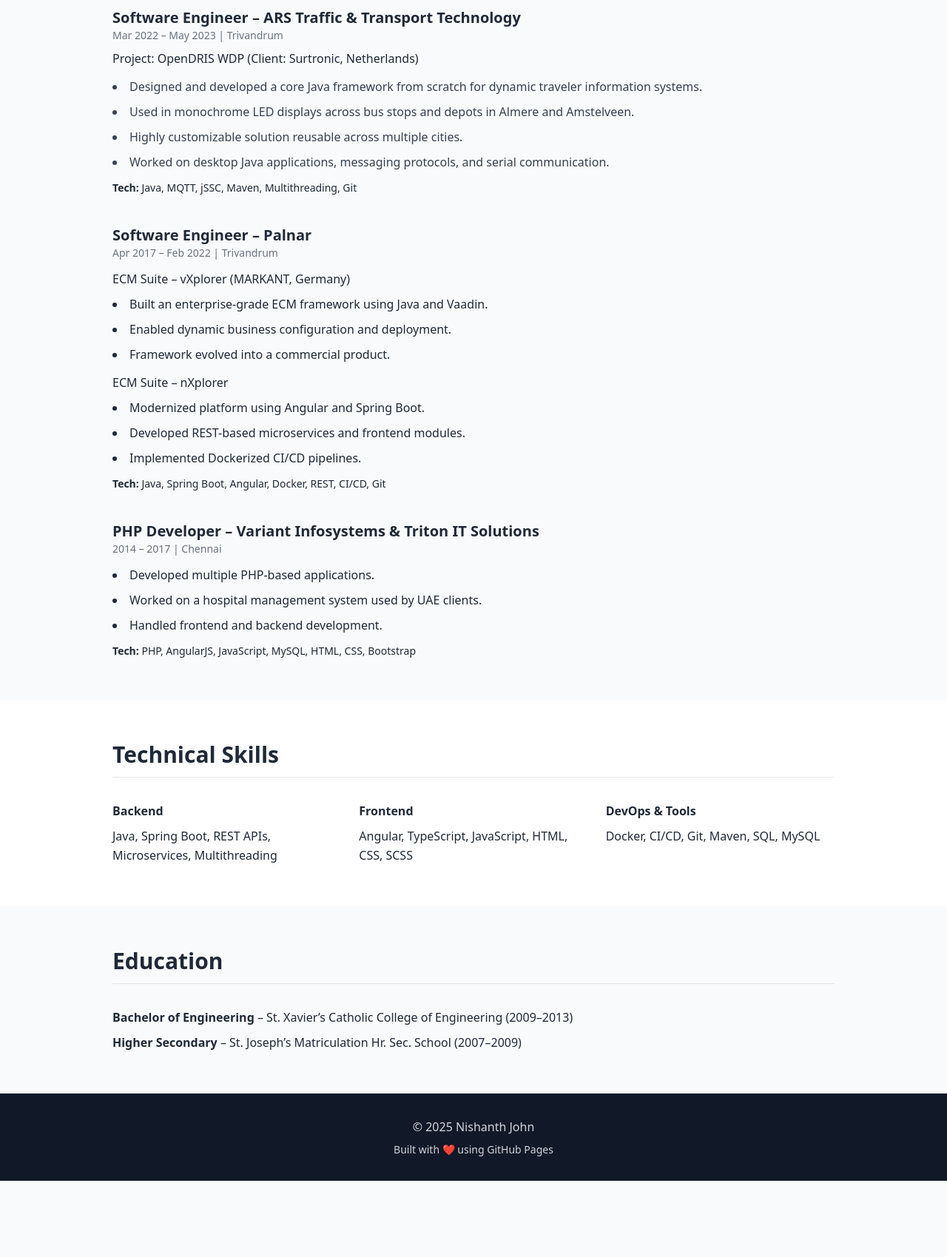
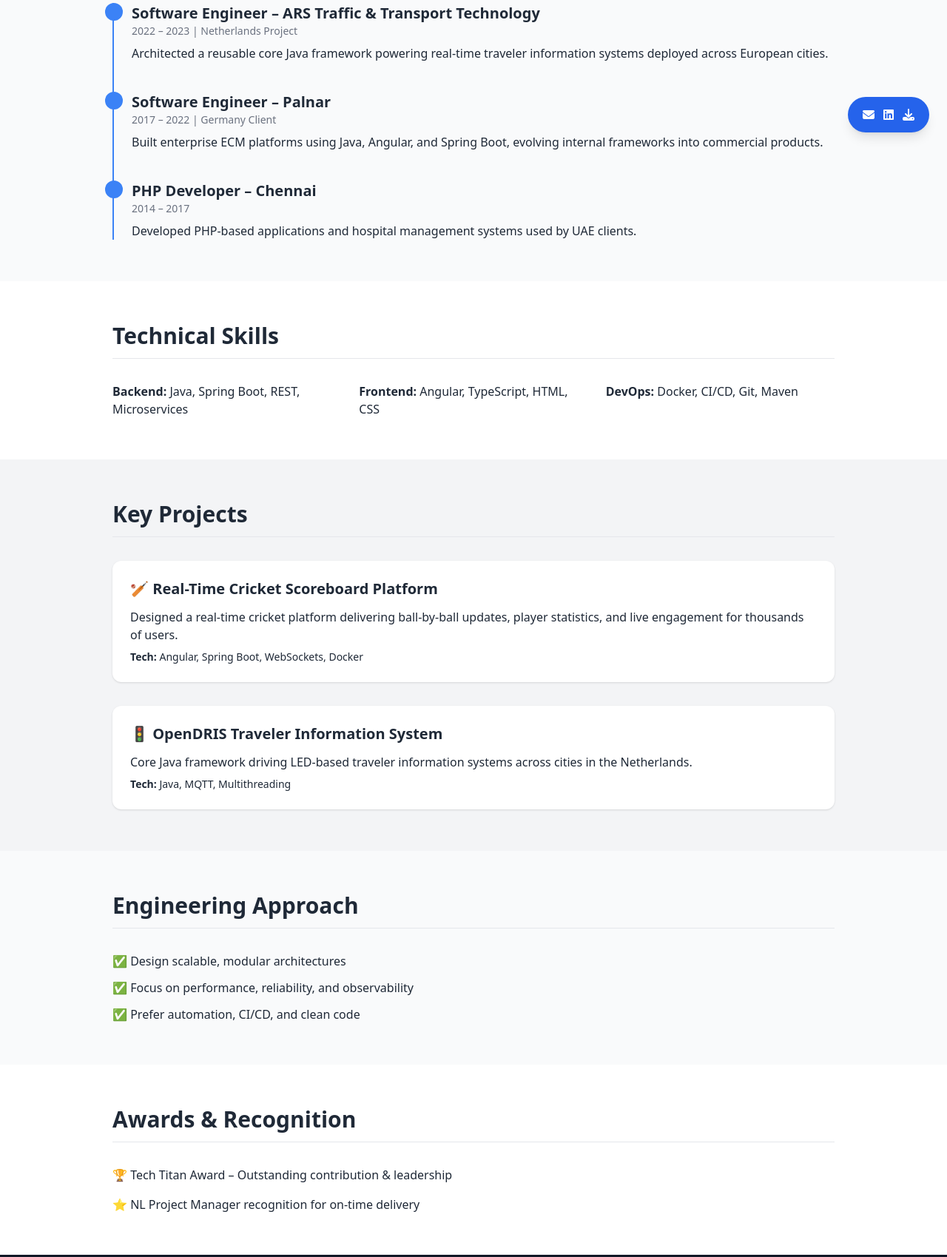
Before and after one commit to Nisnt/cv, a plain HTML site: page index.html in a window 1280 px wide. Shown: the part 597-2296 px from the top of the page at 74% size. Before the commit the page ends 2193 px from the top, so only its background shows below. Drawn offline with nearby package versions, Linux system fonts and the light colour scheme.

Commit message:
upgradation

```diff
--- a/index.html
+++ b/index.html
@@ -3,33 +3,24 @@
   <head>
     <meta charset="UTF-8" />
     <meta name="viewport" content="width=device-width, initial-scale=1.0" />
-    <title>Nishanth John | Software Engineer</title>
+
+    <title>Nishanth John | Senior Software Engineer</title>
+
+    <!-- SEO -->
     <meta
       name="description"
-      content="Nishanth John – Senior Software Engineer with 11+ years experience in Java, Spring Boot, Angular, Microservices and Cloud-native systems."
+      content="Senior Software Engineer with 11+ years experience in Java, Spring Boot, Angular, Microservices and scalable system design."
     />
-
-    <!-- Tailwind CDN -->
-    <script src="https://cdn.tailwindcss.com"></script>
-
-    <script>
-      tailwind.config = {
-        darkMode: "class",
-      };
-    </script>
-
-    <!-- Icons -->
-    <link
-      rel="stylesheet"
-      href="https://cdnjs.cloudflare.com/ajax/libs/font-awesome/6.5.0/css/all.min.css"
+    <meta
+      name="keywords"
+      content="Nishanth John, Senior Software Engineer, Java Developer, Spring Boot, Angular, Microservices, Trivandrum, Chennai, Remote"
     />
     <meta name="author" content="Nishanth John" />
+    <link rel="canonical" href="https://nisnt.github.io/cv/" />
     <meta
-      name="keywords"
-      content="Nishanth John, Software Engineer, Java Developer, Spring Boot, Angular Developer, Microservices Engineer, Trivandrum, Chennai"
+      name="google-site-verification"
+      content="STbN-4TU76JQ1HWoSIJleZ2u3vhd-jZMHWgXuL2qE-Y"
     />
-
-    <link rel="canonical" href="https://nisnt.github.io/cv/" />
 
     <!-- Open Graph -->
     <meta
@@ -38,25 +29,50 @@
     />
     <meta
       property="og:description"
-      content="Senior Software Engineer with 11+ years experience in Java, Spring Boot, Angular, Microservices"
+      content="11+ years experience in Java, Angular, Spring Boot and enterprise systems"
     />
     <meta property="og:url" content="https://nisnt.github.io/cv/" />
     <meta property="og:type" content="website" />
-    <meta
-      name="google-site-verification"
-      content="STbN-4TU76JQ1HWoSIJleZ2u3vhd-jZMHWgXuL2qE-Y"
+
+    <!-- Schema -->
+    <script type="application/ld+json">
+      {
+        "@context": "https://schema.org",
+        "@type": "Person",
+        "name": "Nishanth John",
+        "jobTitle": "Senior Software Engineer",
+        "url": "https://nisnt.github.io/cv/",
+        "sameAs": [
+          "https://www.linkedin.com/in/nisnt/",
+          "https://github.com/Nisnt"
+        ]
+      }
+    </script>
+
+    <!-- Tailwind -->
+    <script src="https://cdn.tailwindcss.com"></script>
+    <script>
+      tailwind.config = { darkMode: "class" };
+    </script>
+
+    <!-- Icons -->
+    <link
+      rel="stylesheet"
+      href="https://cdnjs.cloudflare.com/ajax/libs/font-awesome/6.5.0/css/all.min.css"
     />
   </head>
 
   <body
-    class="bg-gray-50 text-gray-800 dark:bg-gray-900 dark:text-gray-200 leading-relaxed transition-colors"
+    class="bg-gray-50 text-gray-800 dark:bg-gray-900 dark:text-gray-200 transition-colors"
   >
     <!-- HERO -->
-    <section class="bg-gradient-to-r from-blue-600 to-indigo-700 text-white">
+    <section
+      class="relative bg-gradient-to-r from-blue-600 to-indigo-700 text-white"
+    >
       <div class="absolute top-6 right-6">
         <button
           id="themeToggle"
-          class="bg-white/20 hover:bg-white/30 dark:bg-black/30 dark:hover:bg-black/50 text-white px-4 py-2 rounded-full text-sm backdrop-blur"
+          class="bg-white/20 px-4 py-2 rounded-full text-sm backdrop-blur hover:bg-white/30"
         >
           🌙 Dark
         </button>
@@ -65,40 +81,35 @@
       <div class="max-w-5xl mx-auto px-6 py-20 text-center">
         <h1 class="text-4xl md:text-5xl font-bold">Nishanth John</h1>
         <p class="mt-4 text-xl">Senior Software Engineer</p>
+
         <p class="mt-6 max-w-3xl mx-auto text-blue-100">
-          Analytical and detail-oriented Software Engineer with 11+ years of
-          experience building scalable, customizable, and high-performance
-          applications using Java, Spring Boot, Angular, and Microservices.
+          Senior Software Engineer with 11+ years of experience designing and
+          delivering scalable, enterprise-grade applications. Strong expertise
+          in Java, Spring Boot, Angular, and microservices architecture with
+          international project exposure.
         </p>
 
         <div class="mt-8 flex justify-center gap-6 text-lg">
-          <a href="mailto:nisntjohn@gmail.com" class="hover:text-yellow-300"
+          <a href="mailto:nisntjohn@gmail.com"
             ><i class="fa-solid fa-envelope"></i
           ></a>
-          <a
-            href="https://www.linkedin.com/in/nisnt/"
-            target="_blank"
-            class="hover:text-yellow-300"
+          <a href="https://www.linkedin.com/in/nisnt/" target="_blank"
             ><i class="fa-brands fa-linkedin"></i
           ></a>
-          <a
-            href="https://github.com/Nisnt"
-            target="_blank"
-            class="hover:text-yellow-300"
+          <a href="https://github.com/Nisnt" target="_blank"
             ><i class="fa-brands fa-github"></i
           ></a>
-        </div>
         </div>
 
         <div class="mt-8">
           <a
             href="assets/Nishanth_John_Resume.pdf"
             download
-          class="inline-flex items-center gap-2 bg-yellow-400 text-gray-900 px-6 py-3 rounded-full font-semibold hover:bg-yellow-300 transition"
+            class="bg-yellow-400 text-gray-900 px-6 py-3 rounded-full font-semibold hover:bg-yellow-300"
           >
-          <i class="fa-solid fa-download"></i>
-          Download Resume
+            <i class="fa-solid fa-download mr-2"></i>Download Resume
           </a>
+        </div>
       </div>
     </section>
 
@@ -108,141 +119,158 @@
         Professional Experience
       </h2>
 
-      <!-- ARS -->
+      <div class="relative border-l-2 border-blue-500 pl-6">
         <div class="mb-10">
+          <span
+            class="absolute -left-3 w-6 h-6 bg-blue-500 rounded-full"
+          ></span>
           <h3 class="text-xl font-semibold">
             Software Engineer – ARS Traffic & Transport Technology
           </h3>
-        <p class="text-sm text-gray-500">Mar 2022 – May 2023 | Trivandrum</p>
-        <p class="mt-2 font-medium">
-          Project: OpenDRIS WDP (Client: Surtronic, Netherlands)
-        </p>
-        <ul class="list-disc list-inside mt-3 space-y-2 text-gray-700">
-          <li>
-            Designed and developed a core Java framework from scratch for
-            dynamic traveler information systems.
-          </li>
-          <li>
-            Used in monochrome LED displays across bus stops and depots in
-            Almere and Amstelveen.
-          </li>
-          <li>Highly customizable solution reusable across multiple cities.</li>
-          <li>
-            Worked on desktop Java applications, messaging protocols, and serial
-            communication.
-          </li>
-        </ul>
-        <p class="mt-3 text-sm">
-          <strong>Tech:</strong> Java, MQTT, jSSC, Maven, Multithreading, Git
+          <p class="text-sm text-gray-500">2022 – 2023 | Netherlands Project</p>
+          <p class="mt-2">
+            Architected a reusable core Java framework powering real-time
+            traveler information systems deployed across European cities.
           </p>
         </div>
 
-      <!-- PALNAR -->
         <div class="mb-10">
+          <span
+            class="absolute -left-3 w-6 h-6 bg-blue-500 rounded-full"
+          ></span>
           <h3 class="text-xl font-semibold">Software Engineer – Palnar</h3>
-        <p class="text-sm text-gray-500">Apr 2017 – Feb 2022 | Trivandrum</p>
-
-        <p class="mt-3 font-medium">ECM Suite – vXplorer (MARKANT, Germany)</p>
-        <ul class="list-disc list-inside mt-2 space-y-2">
-          <li>
-            Built an enterprise-grade ECM framework using Java and Vaadin.
-          </li>
-          <li>Enabled dynamic business configuration and deployment.</li>
-          <li>Framework evolved into a commercial product.</li>
-        </ul>
-
-        <p class="mt-3 font-medium">ECM Suite – nXplorer</p>
-        <ul class="list-disc list-inside mt-2 space-y-2">
-          <li>Modernized platform using Angular and Spring Boot.</li>
-          <li>Developed REST-based microservices and frontend modules.</li>
-          <li>Implemented Dockerized CI/CD pipelines.</li>
-        </ul>
-
-        <p class="mt-3 text-sm">
-          <strong>Tech:</strong> Java, Spring Boot, Angular, Docker, REST,
-          CI/CD, Git
+          <p class="text-sm text-gray-500">2017 – 2022 | Germany Client</p>
+          <p class="mt-2">
+            Built enterprise ECM platforms using Java, Angular, and Spring Boot,
+            evolving internal frameworks into commercial products.
           </p>
         </div>
 
-      <!-- PHP -->
         <div>
-        <h3 class="text-xl font-semibold">
-          PHP Developer – Variant Infosystems & Triton IT Solutions
-        </h3>
-        <p class="text-sm text-gray-500">2014 – 2017 | Chennai</p>
-        <ul class="list-disc list-inside mt-3 space-y-2">
-          <li>Developed multiple PHP-based applications.</li>
-          <li>Worked on a hospital management system used by UAE clients.</li>
-          <li>Handled frontend and backend development.</li>
-        </ul>
-        <p class="mt-3 text-sm">
-          <strong>Tech:</strong> PHP, AngularJS, JavaScript, MySQL, HTML, CSS,
-          Bootstrap
+          <span
+            class="absolute -left-3 w-6 h-6 bg-blue-500 rounded-full"
+          ></span>
+          <h3 class="text-xl font-semibold">PHP Developer – Chennai</h3>
+          <p class="text-sm text-gray-500">2014 – 2017</p>
+          <p class="mt-2">
+            Developed PHP-based applications and hospital management systems
+            used by UAE clients.
           </p>
+        </div>
       </div>
     </section>
 
     <!-- SKILLS -->
-    <section class="bg-white">
+    <section class="bg-white dark:bg-gray-800">
       <div class="max-w-5xl mx-auto px-6 py-14">
         <h2 class="text-3xl font-bold mb-8 border-b pb-3">Technical Skills</h2>
-
         <div class="grid md:grid-cols-3 gap-6">
-          <div>
-            <h4 class="font-semibold mb-2">Backend</h4>
-            <p>Java, Spring Boot, REST APIs, Microservices, Multithreading</p>
-          </div>
-          <div>
-            <h4 class="font-semibold mb-2">Frontend</h4>
-            <p>Angular, TypeScript, JavaScript, HTML, CSS, SCSS</p>
-          </div>
-          <div>
-            <h4 class="font-semibold mb-2">DevOps & Tools</h4>
-            <p>Docker, CI/CD, Git, Maven, SQL, MySQL</p>
-          </div>
+          <p>
+            <strong>Backend:</strong> Java, Spring Boot, REST, Microservices
+          </p>
+          <p><strong>Frontend:</strong> Angular, TypeScript, HTML, CSS</p>
+          <p><strong>DevOps:</strong> Docker, CI/CD, Git, Maven</p>
         </div>
       </div>
     </section>
 
-    <!-- EDUCATION -->
+    <!-- PROJECTS -->
+    <section class="bg-gray-100 dark:bg-gray-900">
+      <div class="max-w-5xl mx-auto px-6 py-14">
+        <h2 class="text-3xl font-bold mb-8 border-b pb-3">Key Projects</h2>
+
+        <div class="bg-white dark:bg-gray-800 p-6 rounded-xl shadow mb-8">
+          <h3 class="text-xl font-semibold">
+            🏏 Real-Time Cricket Scoreboard Platform
+          </h3>
+          <p class="mt-3">
+            Designed a real-time cricket platform delivering ball-by-ball
+            updates, player statistics, and live engagement for thousands of
+            users.
+          </p>
+          <p class="mt-2 text-sm">
+            <strong>Tech:</strong> Angular, Spring Boot, WebSockets, Docker
+          </p>
+        </div>
+
+        <div class="bg-white dark:bg-gray-800 p-6 rounded-xl shadow">
+          <h3 class="text-xl font-semibold">
+            🚦 OpenDRIS Traveler Information System
+          </h3>
+          <p class="mt-3">
+            Core Java framework driving LED-based traveler information systems
+            across cities in the Netherlands.
+          </p>
+          <p class="mt-2 text-sm">
+            <strong>Tech:</strong> Java, MQTT, Multithreading
+          </p>
+        </div>
+      </div>
+    </section>
+
+    <!-- ARCHITECTURE -->
     <section class="max-w-5xl mx-auto px-6 py-14">
-      <h2 class="text-3xl font-bold mb-8 border-b pb-3">Education</h2>
-      <p>
-        <strong>Bachelor of Engineering</strong> – St. Xavier’s Catholic College
-        of Engineering (2009–2013)
-      </p>
-      <p class="mt-2">
-        <strong>Higher Secondary</strong> – St. Joseph’s Matriculation Hr. Sec.
-        School (2007–2009)
-      </p>
+      <h2 class="text-3xl font-bold mb-8 border-b pb-3">
+        Engineering Approach
+      </h2>
+      <ul class="space-y-3">
+        <li>✅ Design scalable, modular architectures</li>
+        <li>✅ Focus on performance, reliability, and observability</li>
+        <li>✅ Prefer automation, CI/CD, and clean code</li>
+      </ul>
+    </section>
+
+    <!-- AWARDS -->
+    <section class="bg-white dark:bg-gray-800">
+      <div class="max-w-5xl mx-auto px-6 py-14">
+        <h2 class="text-3xl font-bold mb-8 border-b pb-3">
+          Awards & Recognition
+        </h2>
+        <ul class="space-y-4">
+          <li>🏆 Tech Titan Award – Outstanding contribution & leadership</li>
+          <li>⭐ NL Project Manager recognition for on-time delivery</li>
+        </ul>
+      </div>
     </section>
 
     <!-- FOOTER -->
-    <footer class="bg-gray-900 text-gray-300">
-      <div class="max-w-5xl mx-auto px-6 py-8 text-center">
+    <footer class="bg-gray-900 text-gray-300 text-center py-8">
       <p>© 2025 Nishanth John</p>
-        <p class="mt-2 text-sm">Built with ❤️ using GitHub Pages</p>
-      </div>
     </footer>
 
+    <!-- STICKY CTA -->
+    <div class="fixed bottom-6 right-6 z-50">
+      <div
+        class="flex gap-3 bg-blue-600 text-white px-5 py-3 rounded-full shadow-lg"
+      >
+        <a href="mailto:nisntjohn@gmail.com"
+          ><i class="fa-solid fa-envelope"></i
+        ></a>
+        <a href="https://www.linkedin.com/in/nisnt/" target="_blank"
+          ><i class="fa-brands fa-linkedin"></i
+        ></a>
+        <a href="assets/Nishanth_John_Resume.pdf" download
+          ><i class="fa-solid fa-download"></i
+        ></a>
+      </div>
+    </div>
+
+    <!-- DARK MODE SCRIPT -->
     <script>
-      const toggleBtn = document.getElementById("themeToggle");
+      const btn = document.getElementById("themeToggle");
       const html = document.documentElement;
 
       if (localStorage.theme === "dark") {
         html.classList.add("dark");
-        toggleBtn.textContent = "☀️ Light";
+        btn.textContent = "☀️ Light";
       }
 
-      toggleBtn.addEventListener("click", () => {
+      btn.addEventListener("click", () => {
         html.classList.toggle("dark");
-        if (html.classList.contains("dark")) {
-          localStorage.theme = "dark";
-          toggleBtn.textContent = "☀️ Light";
-        } else {
-          localStorage.theme = "light";
-          toggleBtn.textContent = "🌙 Dark";
-        }
+        localStorage.theme = html.classList.contains("dark") ? "dark" : "light";
+        btn.textContent = html.classList.contains("dark")
+          ? "☀️ Light"
+          : "🌙 Dark";
       });
     </script>
   </body>
```
Lines whose indentation alone changed are shown as unchanged.
